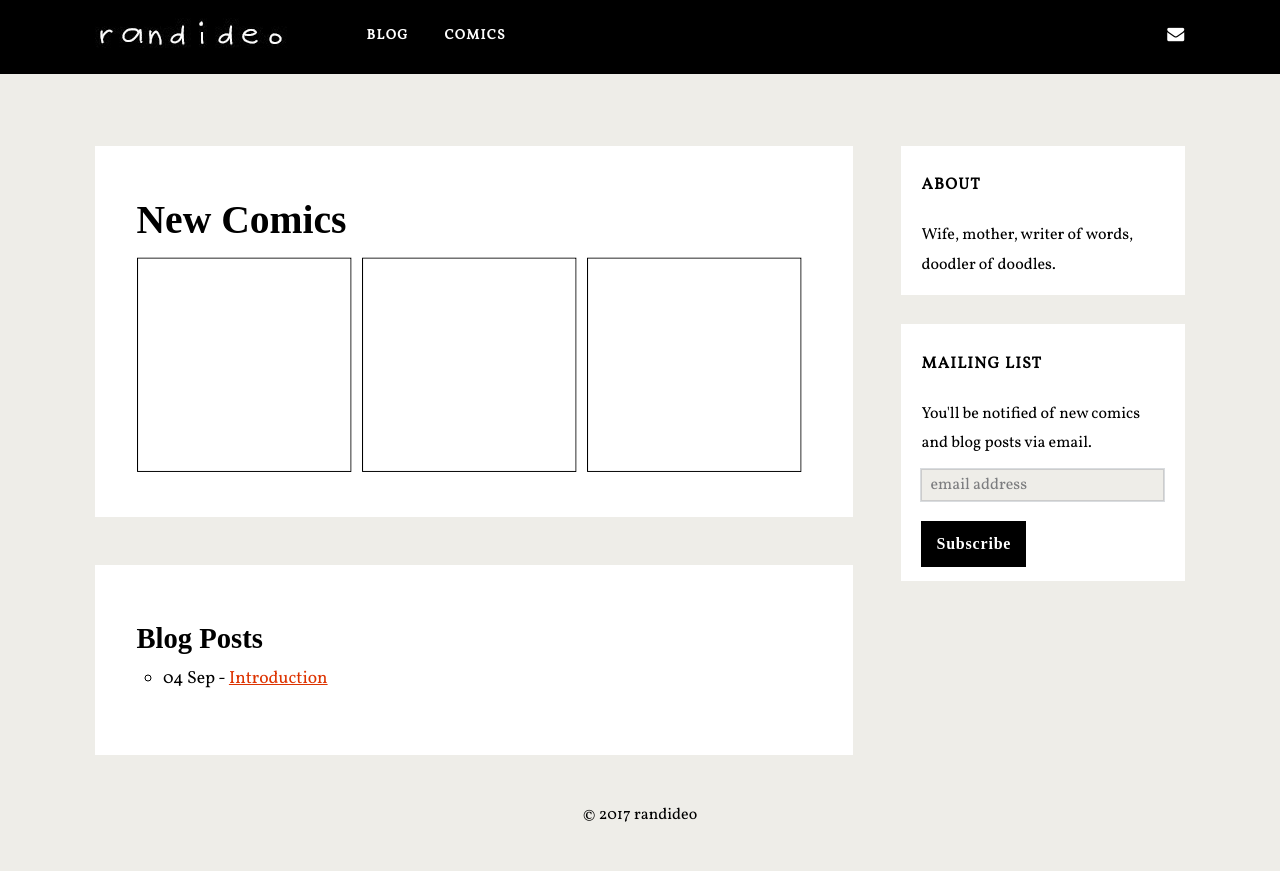
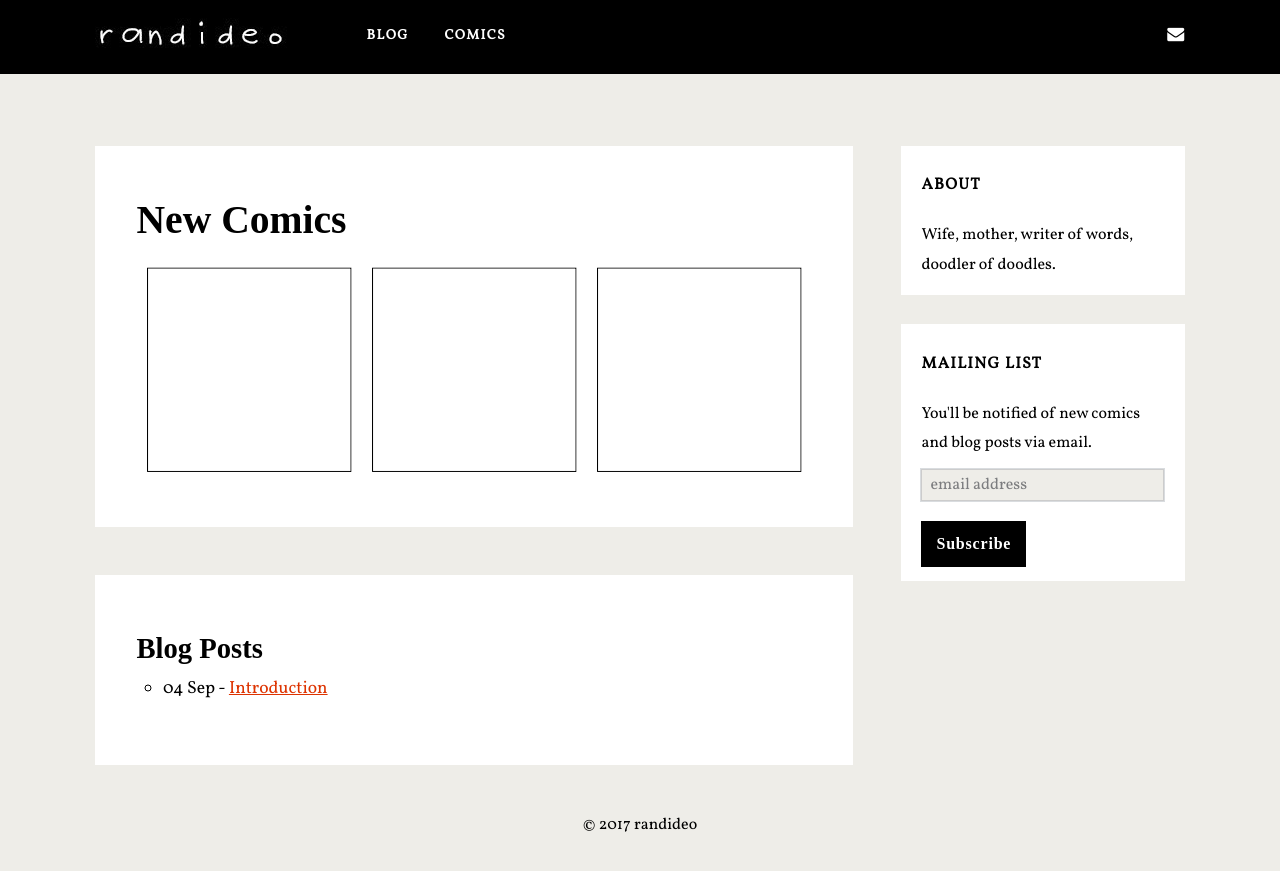
Before and after one commit to randideo/randideo.github.io, a Jekyll site: the page built from backup.html, in a window 1280 px wide. Shown: the top 871 px of the page. Built offline with Jekyll 4.4.1, drawn with Linux system fonts in a browser that asks for light colours; nearby versions of some CDN libraries; some web fonts are replaced; comment, search, counter and statistics services are not loaded.

Commit message:
Update backup.html

```diff
--- a/backup.html
+++ b/backup.html
@@ -9,7 +9,7 @@
 
 <ul style="list-style: none; margin: 0em;">
 	{% for post in site.categories.Comics limit: 3 %}
-	<li style="float: left; padding-right: 10px; width: 33.33333333333333%;">  <a href="{{ post.url }}" ><img src="{{ post.thumbnail }}" /></a></li>
+	<li style="float: left; padding: 10px; width: 33.33333333333333%;">  <a href="{{ post.url }}" ><img src="{{ post.thumbnail }}" /></a></li>
 	{% endfor %}</ul>
 
 		 </div>
```
